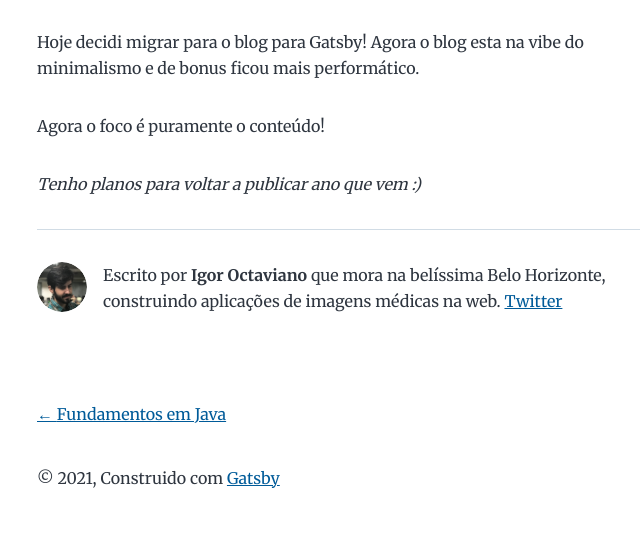
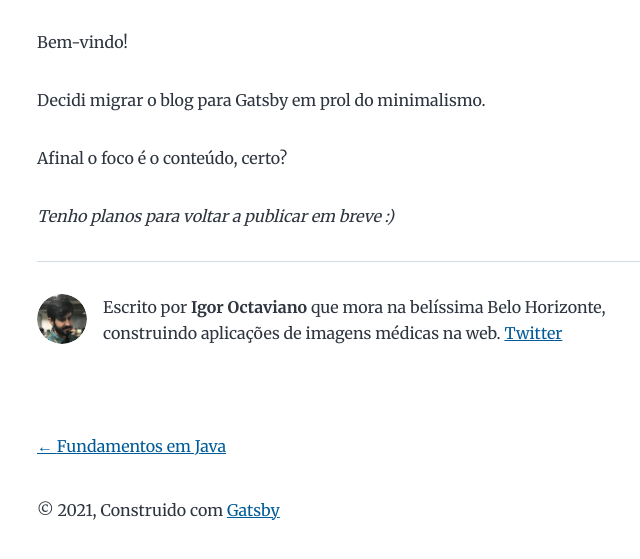
Before and after one commit to igoroctaviano/blog, a Gatsby site: page /novo-blog/ in a window 1280 px wide. Shown: the part 211-770 px from the top of the page, without its empty margins (287-927 px from the left). Built offline with nearby package versions, Linux system fonts and the light colour scheme; Gatsby itself is replaced by a stand-in of ours.

Commit message:
Fix typos on new blog post

```diff
--- a/content/blog/novo-blog/index.md
+++ b/content/blog/novo-blog/index.md
@@ -4,8 +4,10 @@ date: "2020-12-28T22:40:32.169Z"
 description: Migrando para Gatbsy em busca do minimalismo.
 ---
 
-Hoje decidi migrar para o blog para Gatsby! Agora o blog esta na vibe do minimalismo e de bonus ficou mais performático.
+Bem-vindo!
 
-Agora o foco é puramente o conteúdo!
+Decidi migrar o blog para Gatsby em prol do minimalismo.
 
-*Tenho planos para voltar a publicar ano que vem :)*
+Afinal o foco é o conteúdo, certo?
+
+*Tenho planos para voltar a publicar em breve :)*
```
